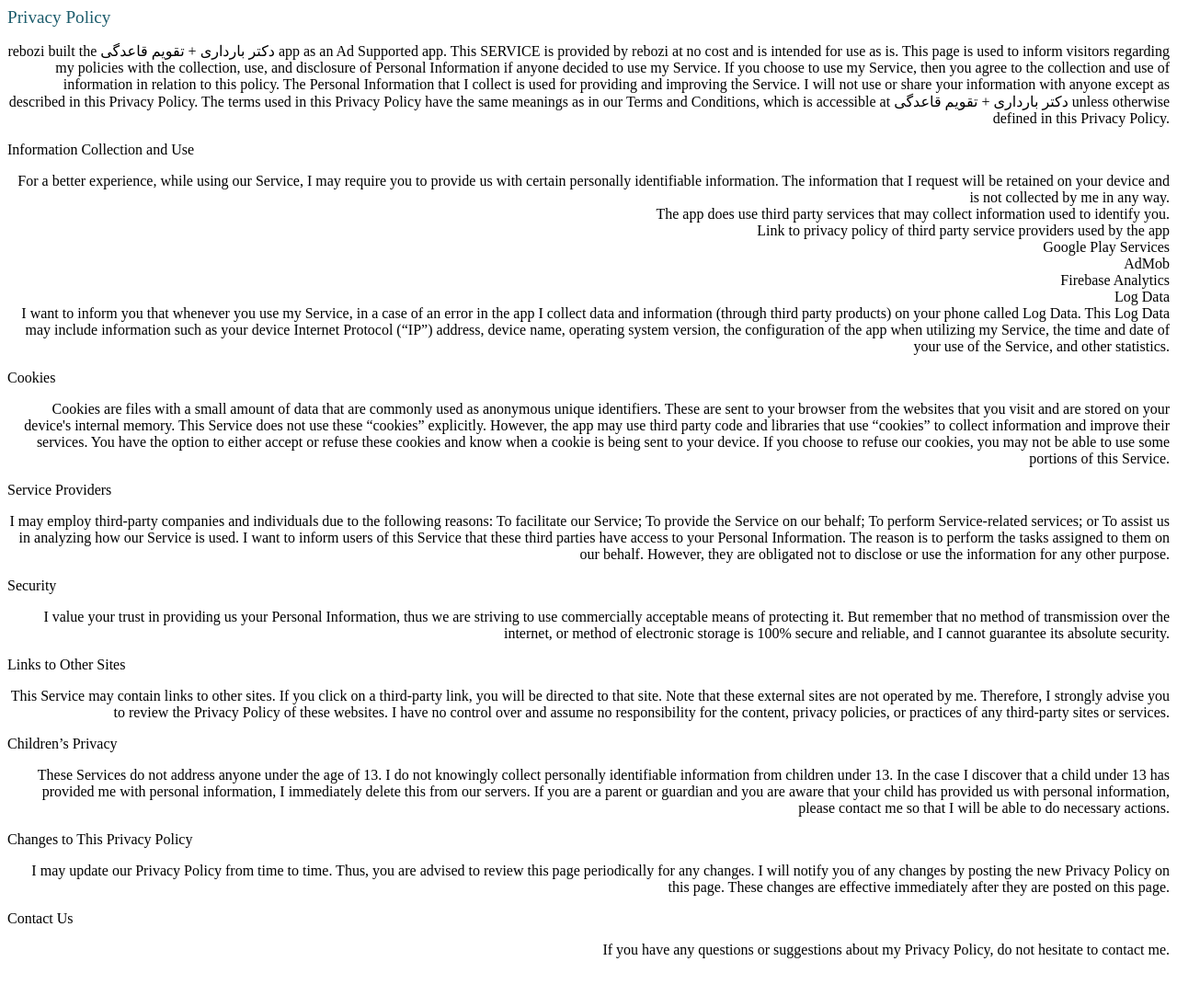
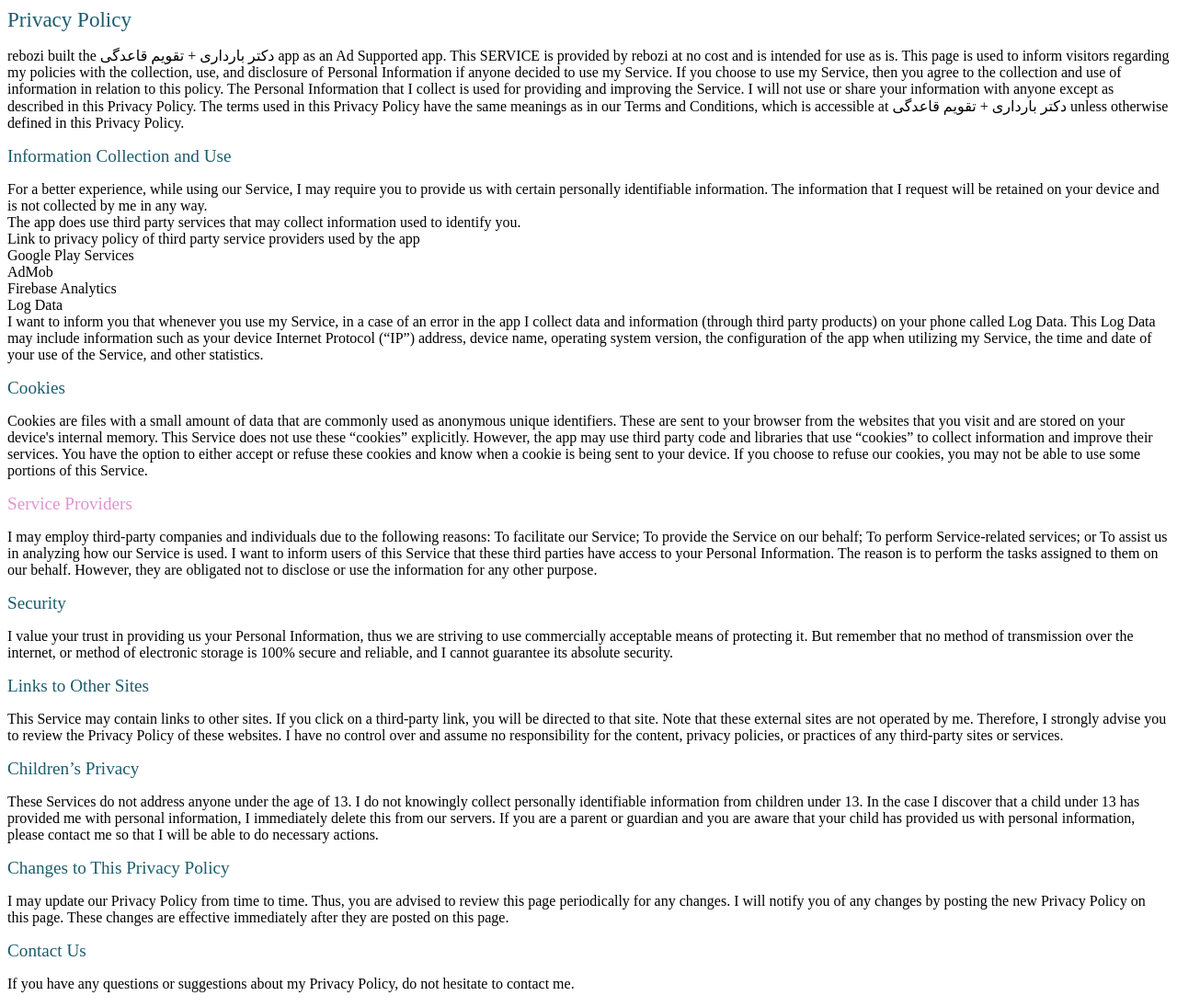
Before and after one commit to rebozi/womenpolicy, a plain HTML site: page index.html in a window 1280 px wide. Shown: the whole page at 92% size. Before the commit the page ends 1058 px from the top, so only its background shows below. Drawn offline with Linux system fonts and the light colour scheme.

Commit message:
Update index.html

```diff
--- a/index.html
+++ b/index.html
@@ -1,6 +1,7 @@
-<span style="font-size: larger; color: #1c5c6c; ">  Privacy Policy</span>
+<span style="font-size: 144%; color: #1c5c6c; ">
+ Privacy Policy</span>
 <br/>
-<p align="right">rebozi built the دکتر بارداری + تقویم قاعدگی app as an Ad Supported app. This SERVICE is provided by rebozi at no cost and is intended for use as is.
+<p align="left">rebozi built the دکتر بارداری + تقویم قاعدگی app as an Ad Supported app. This SERVICE is provided by rebozi at no cost and is intended for use as is.
 
  This page is used to inform visitors regarding my policies with the collection, use, and disclosure of Personal Information if anyone decided to use my Service.
 
@@ -9,9 +10,9 @@
 The terms used in this Privacy Policy have the same meanings as in our Terms and Conditions, which is accessible at دکتر بارداری + تقویم قاعدگی unless otherwise defined in this Privacy Policy.
 </p>
 
-Information Collection and Use
+<span style="font-size: larger; color: #1c5c6c; "> Information Collection and Use</span>
 <br/>
-<p align="right">For a better experience, while using our Service, I may require you to provide us with certain personally identifiable information. The information that I request will be retained on your device and is not collected by me in any way.
+<p align="left">For a better experience, while using our Service, I may require you to provide us with certain personally identifiable information. The information that I request will be retained on your device and is not collected by me in any way.
 <br/>
 The app does use third party services that may collect information used to identify you.
 <br/>
@@ -28,16 +29,16 @@
 I want to inform you that whenever you use my Service, in a case of an error in the app I collect data and information (through third party products) on your phone called Log Data. This Log Data may include information such as your device Internet Protocol (“IP”) address, device name, operating system version, the configuration of the app when utilizing my Service, the time and date of your use of the Service, and other statistics.
 </p>
 
-Cookies
+<span style="font-size: larger; color: #1c5c6c; "> Cookies</span>
 <br/>
-<p align="right">Cookies are files with a small amount of data that are commonly used as anonymous unique identifiers. These are sent to your browser from the websites that you visit and are stored on your device's internal memory.
+<p align="left">Cookies are files with a small amount of data that are commonly used as anonymous unique identifiers. These are sent to your browser from the websites that you visit and are stored on your device's internal memory.
 This Service does not use these “cookies” explicitly. However, the app may use third party code and libraries that use “cookies” to collect information and improve their services. You have the option to either accept or refuse these cookies and know when a cookie is being sent to your device. If you choose to refuse our cookies, you may not be able to use some portions of this Service.
 </p>
 
 
-Service Providers
+<span style="font-size: larger; color: #ca2da784; "> Service Providers</span>
 <br/>
-<p align="right">I may employ third-party companies and individuals due to the following reasons:
+<p align="left">I may employ third-party companies and individuals due to the following reasons:
 To facilitate our Service;
 To provide the Service on our behalf;
 To perform Service-related services; or
@@ -45,31 +46,31 @@
 I want to inform users of this Service that these third parties have access to your Personal Information. The reason is to perform the tasks assigned to them on our behalf. However, they are obligated not to disclose or use the information for any other purpose.
 </p>
 
-Security
+<span style="font-size: larger; color: #1c5c6c; "> Security</span>
 <br/>
-<p align="right">
+<p align="left">
 I value your trust in providing us your Personal Information, thus we are striving to use commercially acceptable means of protecting it. But remember that no method of transmission over the internet, or method of electronic storage is 100% secure and reliable, and I cannot guarantee its absolute security.
 </p>
 
-Links to Other Sites
+<span style="font-size: larger; color: #1c5c6c; "> Links to Other Sites</span>
 <br/>
-<p align="right">
+<p align="left">
 This Service may contain links to other sites. If you click on a third-party link, you will be directed to that site. Note that these external sites are not operated by me. Therefore, I strongly advise you to review the Privacy Policy of these websites. I have no control over and assume no responsibility for the content, privacy policies, or practices of any third-party sites or services.
 </p>
 
-Children’s Privacy
+<span style="font-size: larger; color: #1c5c6c; "> Children’s Privacy</span>
 <br/>
-<p align="right">
+<p align="left">
 These Services do not address anyone under the age of 13. I do not knowingly collect personally identifiable information from children under 13. In the case I discover that a child under 13 has provided me with personal information, I immediately delete this from our servers. If you are a parent or guardian and you are aware that your child has provided us with personal information, please contact me so that I will be able to do necessary actions.
 </p>
 
-Changes to This Privacy Policy
+<span style="font-size: larger; color: #1c5c6c; "> Changes to This Privacy Policy</span>
 <br/>
-<p align="right">
+<p align="left">
 I may update our Privacy Policy from time to time. Thus, you are advised to review this page periodically for any changes. I will notify you of any changes by posting the new Privacy Policy on this page. These changes are effective immediately after they are posted on this page.
 </p>
 
-Contact Us
-<p align="right">
+<span style="font-size: larger; color: #1c5c6c; "> Contact Us</span>
+<p align="left">
 If you have any questions or suggestions about my Privacy Policy, do not hesitate to contact me.
 </p>
```
